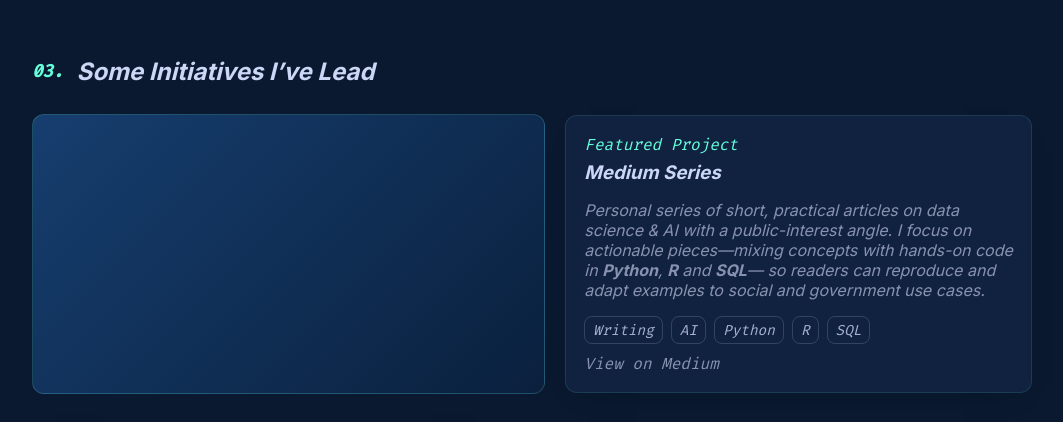
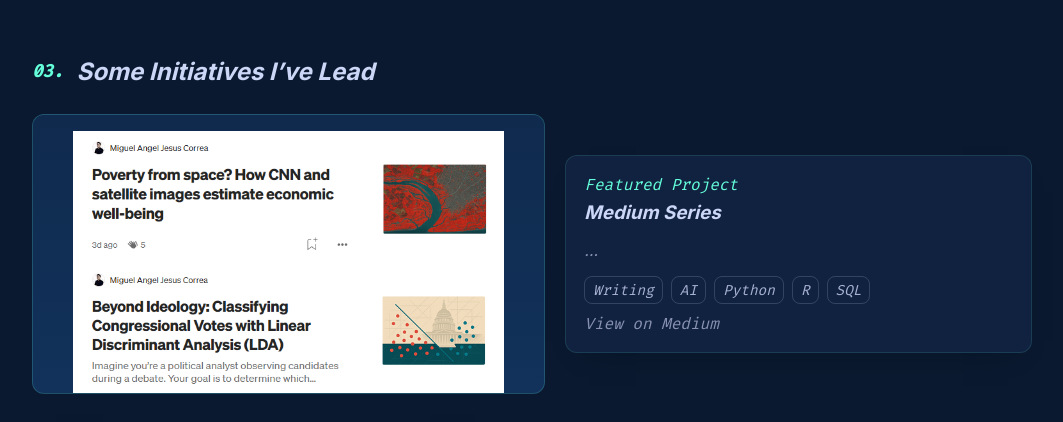
Before and after one commit to Mique-Jesus/site, a plain HTML site: page index.html in a window 1280 px wide. Shown: the part 2100-2522 px from the top of the page, without its empty margins (108-1171 px from the left). Drawn offline with nearby package versions, Linux system fonts and the light colour scheme.

Commit message:
Update index.html

```diff
--- a/index.html
+++ b/index.html
@@ -237,27 +237,29 @@
       <!-- 1) Medium — Data & AI for the Public Good -->
 <article class="project">
   <div class="project-media">
-      <!-- Sube un thumbnail a /assets/medium-cover.jpg. Si no existe, cae en gradiente -->
-      <img src="assets/medium-cover.jpg"
-           alt="Articles on Medium by Miguel Jesús"
-           onerror="this.closest('.project-media').classList.add('img1'); this.remove();" />
+    <figure class="slider" id="mediumSlider" aria-label="Medium article previews">
+      <img src="assets/medium-01.png" alt="Medium article preview #1" loading="lazy">
+      <img src="assets/medium-02.png" alt="Medium article preview #2" loading="lazy">
+      <img src="assets/medium-03.png" alt="Medium article preview #3" loading="lazy">
+
+      <!-- indicadores (clicables) -->
+      <div class="slider-dots" aria-hidden="true">
+        <button aria-label="Slide 1" class="active"></button>
+        <button aria-label="Slide 2"></button>
+        <button aria-label="Slide 3"></button>
       </div>
+    </figure>
+  </div>
+
   <div class="project-copy">
     <p class="eyebrow">Featured Project</p>
     <h3>Medium Series</h3>
-      <p>
-        Personal series of short, practical articles on data science & AI with a public-interest angle.
-        I focus on actionable pieces—mixing concepts with hands-on code in <strong>Python</strong>, <strong>R</strong> and <strong>SQL</strong>—
-        so readers can reproduce and adapt examples to social and government use cases.
-      </p>
-      <ul class="tags">
-        <li>Writing</li><li>AI</li><li>Python</li><li>R</li><li>SQL</li>
-      </ul>
-      <div class="links">
-        <a href="https://medium.com/@miguel.jesus.cor" target="_blank" rel="noopener">View on Medium</a>
-      </div>
+    <p>…</p>
+    <ul class="tags"><li>Writing</li><li>AI</li><li>Python</li><li>R</li><li>SQL</li></ul>
+    <div class="links"><a href="https://medium.com/@miguel.jesus.cor" target="_blank" rel="noopener">View on Medium</a></div>
   </div>
 </article>
+
 
       <!-- 2) Innovation Lab — Judicial Branch (YouTube) -->
   <article class="project alt">
```
Lines whose indentation alone changed are shown as unchanged.
